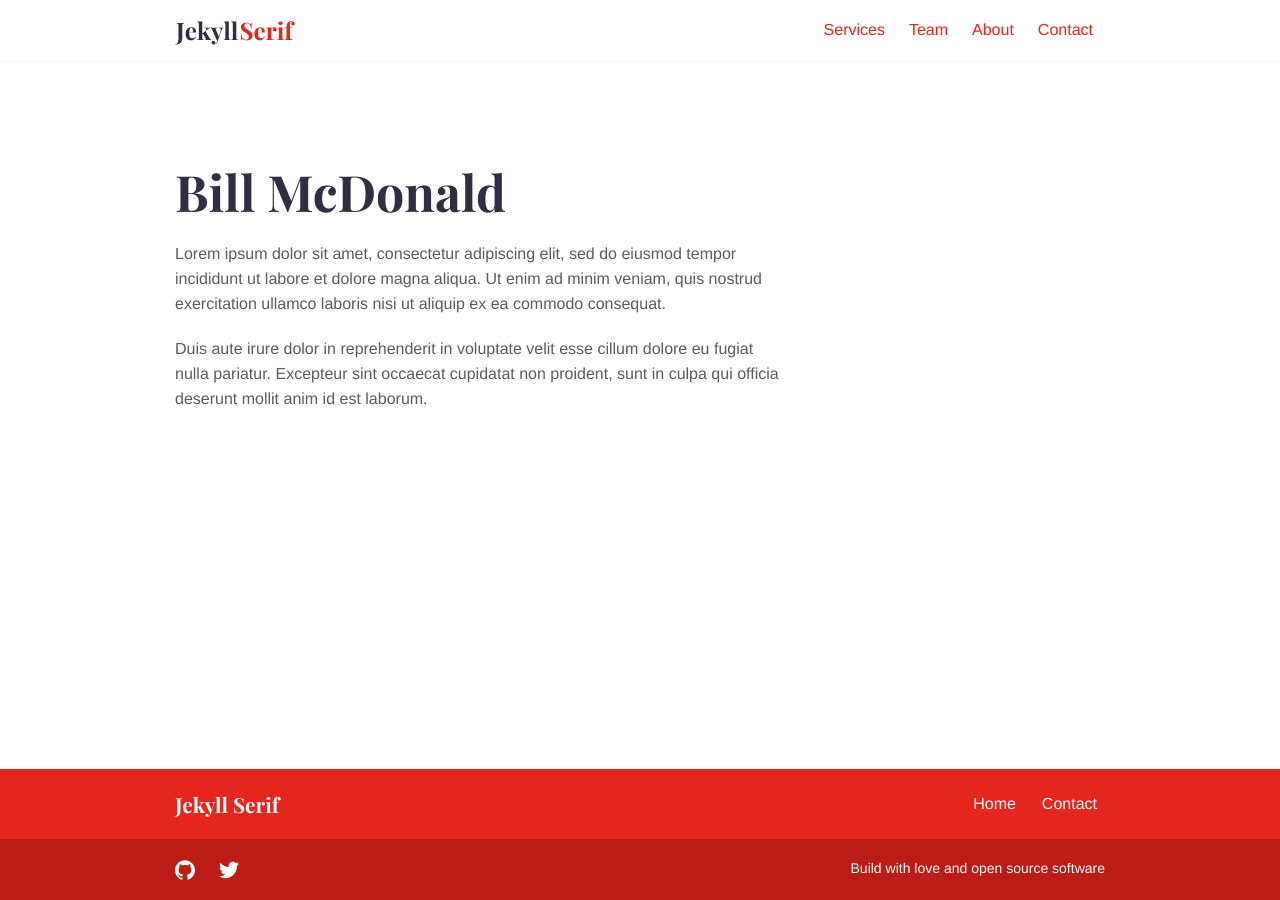
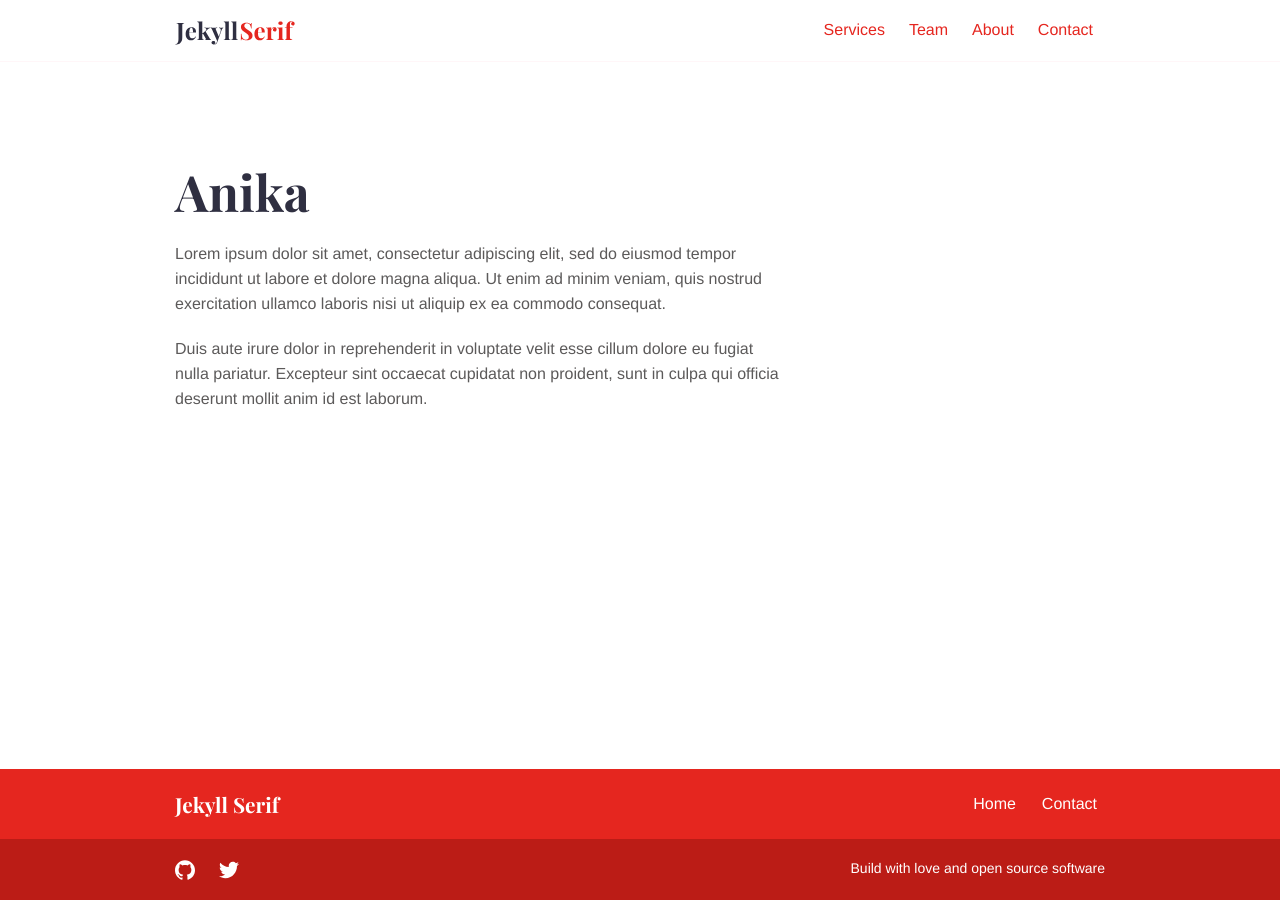
Before and after one commit to mompol/mompol.github.io, a Jekyll site: the page built from _team/bill-mcdonald.md, in a window 1280 px wide. Built offline with Jekyll 4.4.1, drawn with Linux system fonts in a browser that asks for light colours.

Commit message:
Update bill-mcdonald.md
Anika info teaser

```diff
--- a/_team/bill-mcdonald.md
+++ b/_team/bill-mcdonald.md
@@ -1,8 +1,8 @@
 ---
-title: "Bill McDonald"
+title: "Anika"
 date: 2018-11-19T10:47:58+10:00
-image: "images/team/nonsap-visuals-kMJp7620W6U-unsplash.jpg"
-jobtitle: "Graphic Designer"
+image: "images/team/anika.jpg"
+jobtitle: "CEO & Tierfreund"
 linkedinurl: ""
 weight: 7
 ---
```
